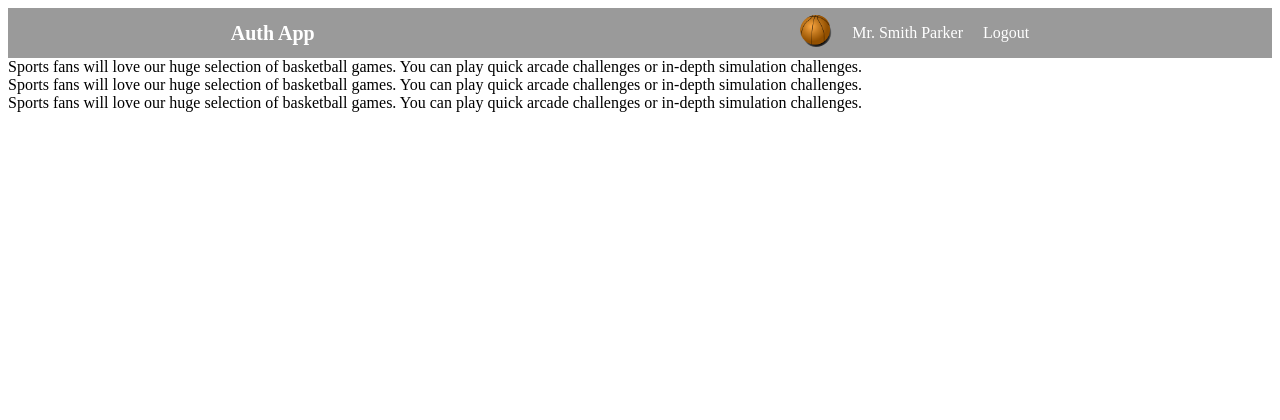
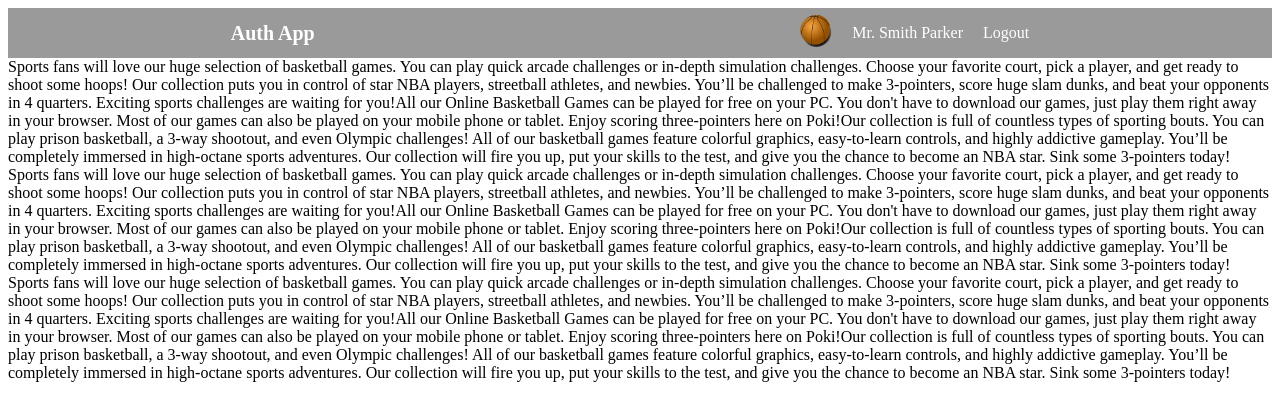
Before and after one commit to ericmaniraguha/react-social-login-google-fb-github, a React (Create React App) app: page / in a window 1280 px wide. Shown: the top 420 px of the page. Built offline with nearby package versions, Linux system fonts and the light colour scheme.

Commit message:
done with displaying title from json data

```diff
--- a/src/components/Card.jsx
+++ b/src/components/Card.jsx
@@ -1,7 +1,7 @@
 import React from 'react';
 
 const Card = ({ post }) => {
-  return <div>{post.title}</div>;
+  return <div>{post.longDesc}</div>;
 };
 
 export default Card;
--- a/src/pages/Home.jsx
+++ b/src/pages/Home.jsx
@@ -5,7 +5,7 @@ const Home = () => {
   return (
     <div className='home'>
       {posts.map((post) => (
-        <Card post={post} />
+        <Card key={post.id} post={post} />
       ))}
     </div>
   );
```
